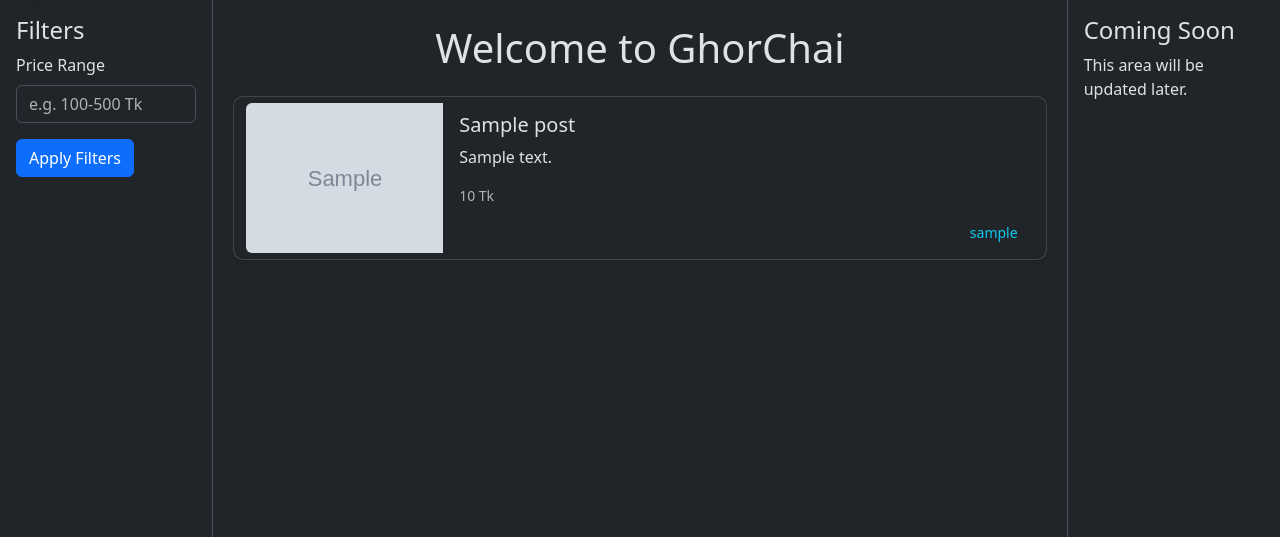
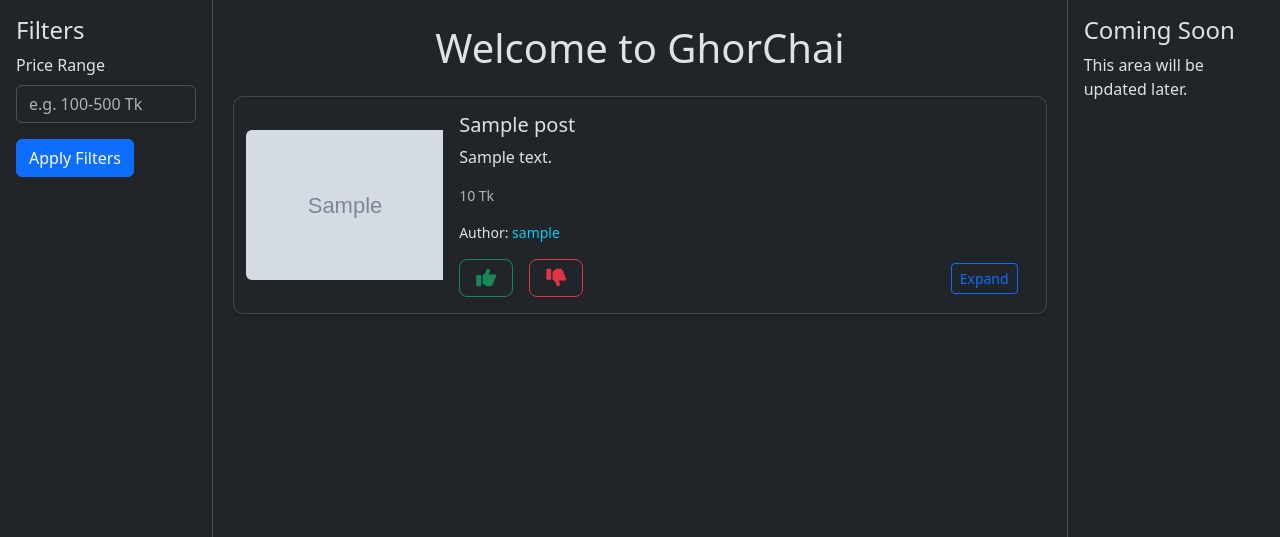
Before and after one commit to ProtikAcharjay/GhorChai, a Django app: page /post/ in a window 1280 px wide. Shown: the part 78-615 px from the top of the page. Run offline with Django 4.2, Linux system fonts and the light colour scheme; tables that the repository leaves empty hold one stand-in row (values such as "Sample post"); grey boxes marked "Sample" are stand-in pictures; some libraries are stand-ins or nearby versions.

Commit message:
Added reaction and expand button

```diff
--- a/GhorChai/RentPost/templates/post_list.html
+++ b/GhorChai/RentPost/templates/post_list.html
@@ -44,11 +44,26 @@
                                     <h5 class="card-title">{{ post.title }}</h5>
                                     <p class="card-text">{{ post.description }}</p>
                                     <p class="card-text"><small class="text-muted">{{ post.price }} Tk</small></p>
-                                    <p class="card-text text-end"><small class="text-info">{{ post.owner.username }}</small></p>
-                                    {% if post.owner == user %}
-                                        <a href="{% url "post_edit" post.id %}" class="btn btn-primary btn-sm">Edit Post</a>
-                                        <a href="{% url "post_delete" post.id %}" class="btn btn-danger btn-sm">Delete Post</a>
-                                    {% endif %}
+                                    <p class="card-text"><small>Author: </small><small class="text-info">{{ post.owner.username }}</small></p>
+
+                                    <div class="d-flex justify-content-between align-items-center">
+                                        <div class="reaction-icons d-flex justify-content-between">
+                                            <button class="btn btn-outline-success btn-lg me-3 reaction-button" id="upvote">
+                                                <i class="fas fa-thumbs-up"></i> <!-- Upvote (thumbs-up) -->
+                                            </button>
+                                            <button class="btn btn-outline-danger btn-lg reaction-button" id="downvote">
+                                                <i class="fas fa-thumbs-down"></i> <!-- Downvote (thumbs-down) -->
+                                            </button>
+                                        </div>
+
+                                        <a href="{% url 'post_edit' post.id %}" class="btn btn-outline-primary btn-sm ms-auto">Expand</a>
+
+                                        {% if post.owner == user %}
+                                            <a href="{% url 'post_edit' post.id %}" class="btn btn-outline-primary btn-sm ms-2">Edit Post</a>
+                                            <a href="{% url 'post_delete' post.id %}" class="btn btn-outline-danger btn-sm ms-2">Delete Post</a>
+                                        {% endif %}
+                                    </div>
+
                                 </div>
                             </div>
                         </div>
--- /dev/null
+++ b/GhorChai/static/script.js
@@ -0,0 +1,16 @@
+const upvoteButton = document.getElementById('upvote');
+const downvoteButton = document.getElementById('downvote');
+
+upvoteButton.addEventListener('click', function() {
+    console.log('up');
+
+    this.classList.toggle('active');
+    downvoteButton.classList.remove('active');
+});
+
+downvoteButton.addEventListener('click', function() {
+    console.log('down');
+
+    this.classList.toggle('active');
+    upvoteButton.classList.remove('active');
+});
--- a/GhorChai/templates/layout.html
+++ b/GhorChai/templates/layout.html
@@ -8,6 +8,8 @@
     <link href="https://cdn.jsdelivr.net/npm/bootstrap@5.3.3/dist/css/bootstrap.min.css" rel="stylesheet" integrity="sha384-QWTKZyjpPEjISv5WaRU9OFeRpok6YctnYmDr5pNlyT2bRjXh0JMhjY6hW+ALEwIH" crossorigin="anonymous">
     {% comment %} <link rel="icon" type="image/png" sizes="32x32" href="https://cdn.oaistatic.com/assets/favicon-32x32-p4ktpm1x.webp" media="(prefers-color-scheme: light)"> {% endcomment %}
     <link rel="icon" type="image/png" sizes="32x32" href="{% static 'GhorChai-Logo.jpg' %}">
+    <link href="https://cdnjs.cloudflare.com/ajax/libs/font-awesome/6.0.0-beta3/css/all.min.css" rel="stylesheet">
+    <link rel="stylesheet" href="{% static 'style.css' %}">
     <title>
         {% block title %}
             GhorChai
@@ -52,5 +54,6 @@
             </h1>
         {% endblock %}
     </div>
+    <script src="{% static 'script.js' %}"></script>
 </body>
 </html>
```
Also changed, not shown: GhorChai/static/style.css (added).
